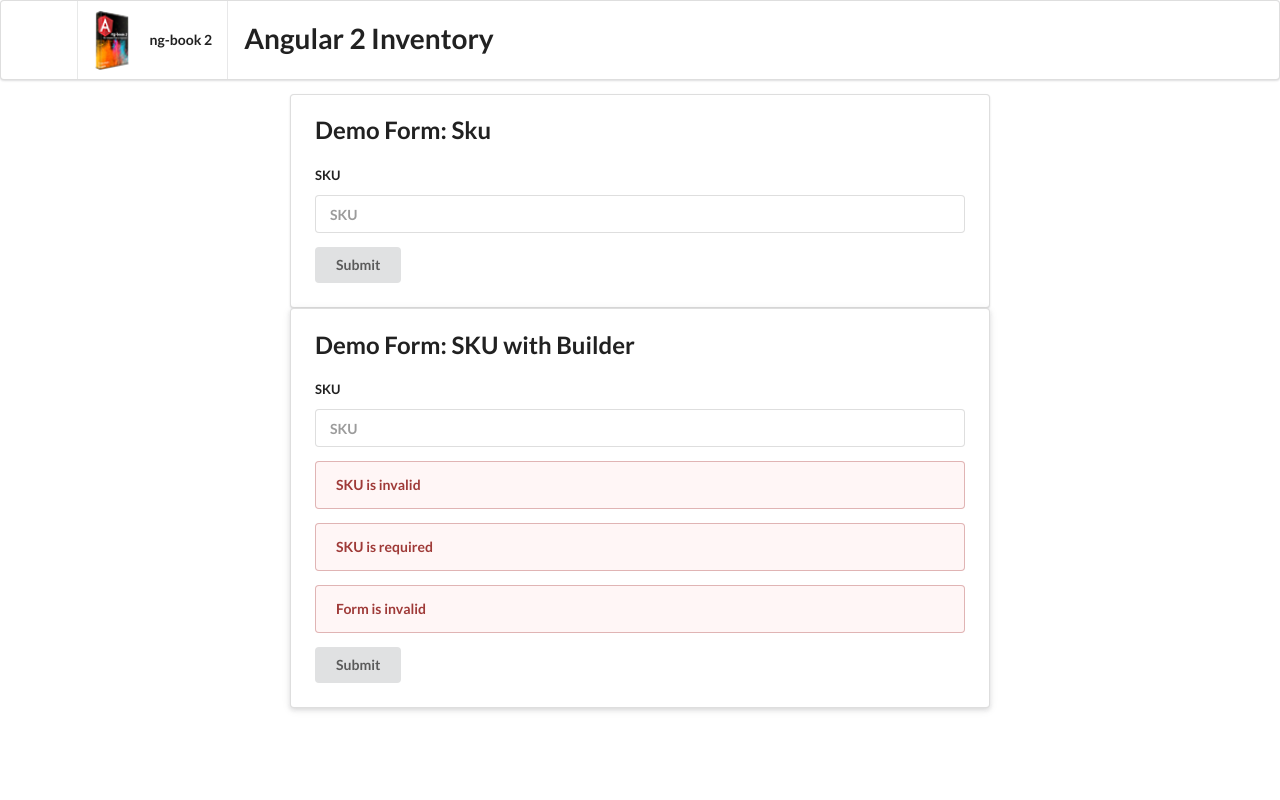
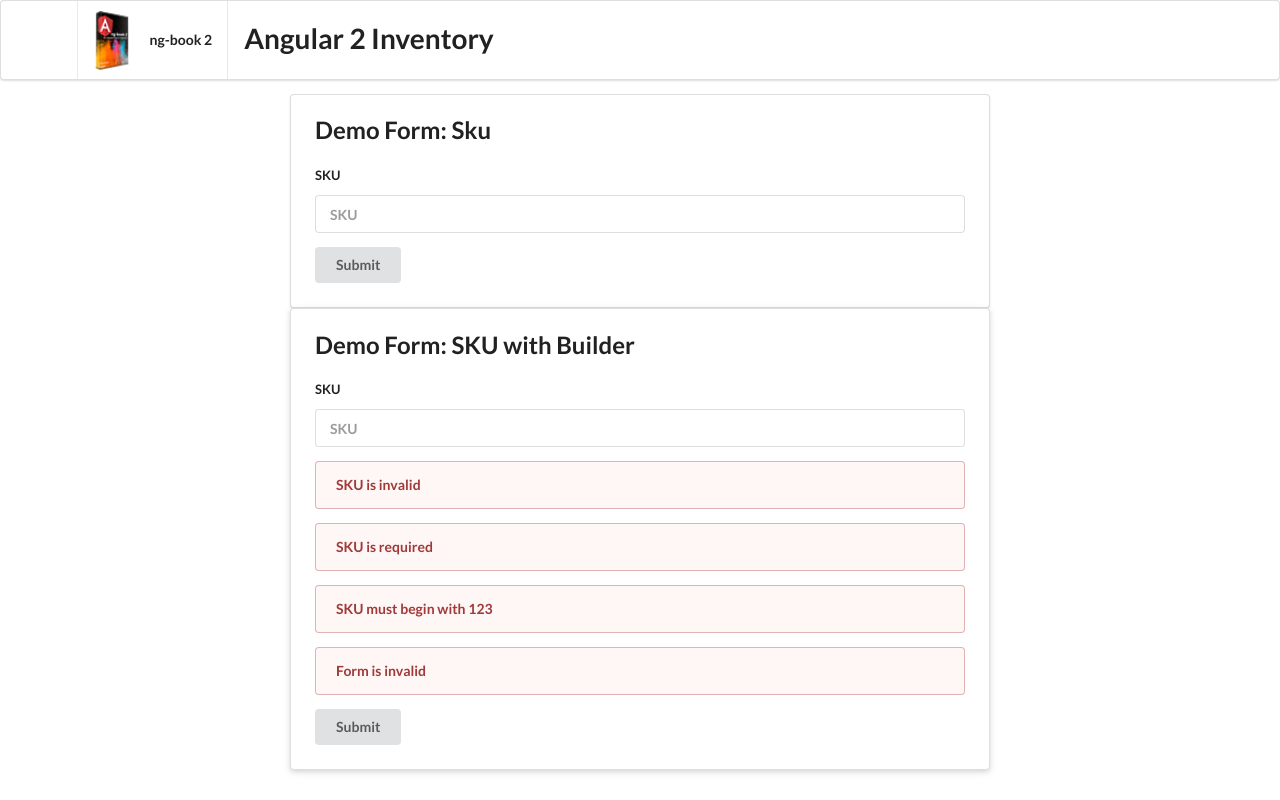
Before and after one commit to bibin301/angular2CLIForms, an Angular app: page / in a window 1280 px wide. Built offline with nearby package versions, Linux system fonts and the light colour scheme.

Commit message:
Adds custom validator to FormSkuFormBuilderComponent

```diff
--- a/src/app/form-sku-form-builder/form-sku-form-builder.component.html
+++ b/src/app/form-sku-form-builder/form-sku-form-builder.component.html
@@ -17,6 +17,8 @@
       <!-- refers to the instance variable sku -->
       <div *ngIf="sku.hasError('required')" class="ui negative message">SKU is required</div>
 
+      <div *ngIf="sku.hasError('invalidSku')" class="ui negative message">SKU must begin with <span>123</span></div>
+
       <div *ngIf="!myForm.valid" class="ui negative message">Form is invalid</div>
 
     </div>
--- a/src/app/form-sku-form-builder/form-sku-form-builder.component.ts
+++ b/src/app/form-sku-form-builder/form-sku-form-builder.component.ts
@@ -1,5 +1,5 @@
 import { Component } from '@angular/core';
-import {FormBuilder, FormGroup, AbstractControl, Validators} from '@angular/forms';
+import {FormBuilder, FormGroup, FormControl, AbstractControl, Validators} from '@angular/forms';
 
 @Component({
   selector: 'form-sku-form-builder',
@@ -12,10 +12,16 @@ export class FormSkuFormBuilderComponent {
 
   constructor(fb: FormBuilder) {
     this.myForm = fb.group({
-      'sku': ['', Validators.required]
+      'sku': ['', Validators.compose([Validators.required, this.skuValidator])]
     });
 
     this.sku = this.myForm.controls['sku'];
+  }
+
+  skuValidator(control: FormControl): {[s: string]: boolean} {
+    if(!control.value.match(/^123/)) {
+      return {invalidSku: true}
+    }
   }
 
   onSubmit(value: string): void {
```
